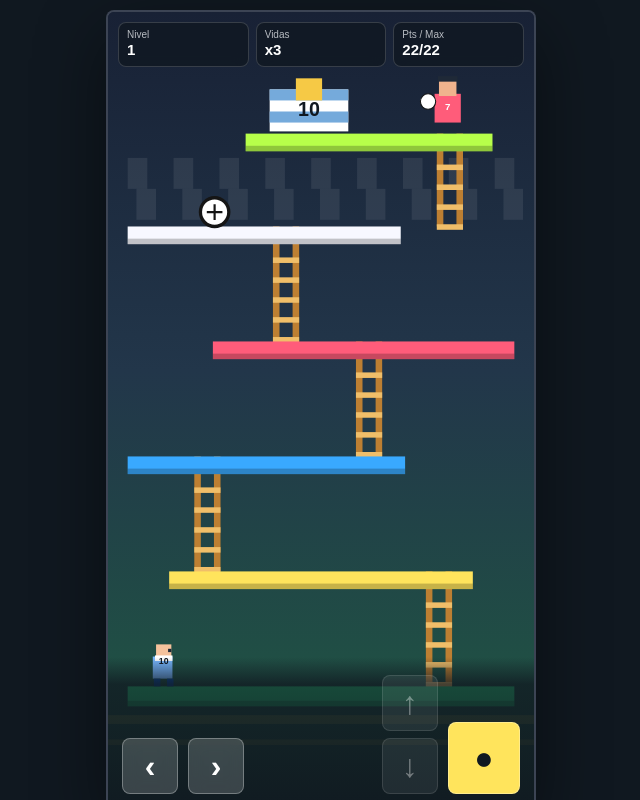
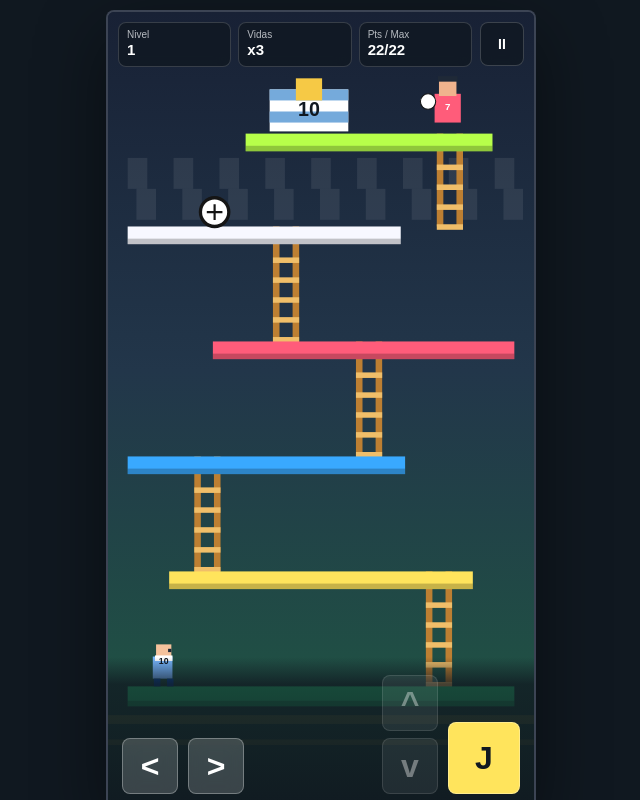
Before and after one commit to fflorioudi/DonkeyKongMessi, a Next.js app: page /donkey-messi in a window 1280 px wide. Both pictures are taken after a click on the button "Jugar". Shown: the whole page, without its empty margins (319-959 px from the left). Built offline with nearby package versions, Linux system fonts and the light colour scheme.

Commit message:
FINAL V2

```diff
--- a/app/donkey-messi/page.tsx
+++ b/app/donkey-messi/page.tsx
@@ -7,6 +7,7 @@ import type { InputManager } from "@/game/Input";
 import type { GameSnapshot } from "@/game/types";
 import { GameOver } from "@/ui/GameOver";
 import { HUD } from "@/ui/HUD";
+import { Pause } from "@/ui/Pause";
 import { TouchControls } from "@/ui/TouchControls";
 import { Victory } from "@/ui/Victory";
 import "./styles.css";
@@ -54,6 +55,8 @@ export default function DonkeyMessiPage() {
 
   const startGame = () => gameRef.current?.play();
   const restartGame = () => gameRef.current?.restart();
+  const pauseGame = () => gameRef.current?.pause();
+  const resumeGame = () => gameRef.current?.resume();
   const isPlaying = snapshot.status === "playing";
 
   return (
@@ -61,10 +64,15 @@ export default function DonkeyMessiPage() {
       <section className="phoneStage" aria-label="Donkey Kong Edicion Messi">
         <canvas ref={canvasRef} className="gameCanvas" width={390} height={720} />
         <HUD snapshot={snapshot} />
+        {(snapshot.status === "playing" || snapshot.status === "paused") && (
+          <button className="pauseButton" type="button" aria-label="Pausa" onClick={pauseGame}>
+            II
+          </button>
+        )}
 
         {snapshot.status === "menu" && (
           <div className="overlayPanel">
-            <p className="eyebrow">Mobile v1</p>
+            <p className="eyebrow">Mobile v2</p>
             <h1>Donkey Kong: Edicion Messi</h1>
             <p>{snapshot.levelName}</p>
             <button type="button" onClick={startGame}>
@@ -74,6 +82,7 @@ export default function DonkeyMessiPage() {
         )}
 
         {snapshot.status === "gameOver" && <GameOver onRestart={restartGame} />}
+        {snapshot.status === "paused" && <Pause onResume={resumeGame} onRestart={restartGame} />}
         {snapshot.status === "levelComplete" && <Victory score={snapshot.score} onRestart={restartGame} />}
 
         <TouchControls input={inputManager} canClimb={snapshot.canClimb} disabled={!isPlaying} />
--- a/app/donkey-messi/styles.css
+++ b/app/donkey-messi/styles.css
@@ -34,7 +34,7 @@
   position: absolute;
   top: max(10px, env(safe-area-inset-top));
   left: 10px;
-  right: 10px;
+  right: 62px;
   z-index: 3;
   display: grid;
   grid-template-columns: repeat(3, minmax(0, 1fr));
@@ -67,6 +67,25 @@
   line-height: 1.1;
   text-overflow: ellipsis;
   white-space: nowrap;
+}
+
+.pauseButton {
+  position: absolute;
+  top: max(10px, env(safe-area-inset-top));
+  right: 10px;
+  z-index: 4;
+  display: grid;
+  width: 44px;
+  height: 44px;
+  place-items: center;
+  border: 1px solid rgba(255, 255, 255, 0.18);
+  border-radius: 8px;
+  background: rgba(16, 24, 32, 0.78);
+  color: #ffffff;
+  font-size: 14px;
+  font-weight: 900;
+  letter-spacing: 0;
+  backdrop-filter: blur(7px);
 }
 
 .touchControls {
@@ -195,6 +214,17 @@
   font-weight: 800;
 }
 
+.overlayActions {
+  display: flex;
+  flex-wrap: wrap;
+  gap: 10px;
+}
+
+.overlayPanel .secondaryButton {
+  background: rgba(248, 251, 255, 0.16);
+  color: #ffffff;
+}
+
 @media (max-width: 360px) {
   .touchControls {
     min-height: 108px;
--- a/game/Game.ts
+++ b/game/Game.ts
@@ -95,8 +95,29 @@ export class Game {
     this.play();
   }
 
+  pause() {
+    if (this.status !== "playing") {
+      return;
+    }
+
+    this.status = "paused";
+    this.input.reset();
+    this.emitSnapshot(true);
+  }
+
+  resume() {
+    if (this.status !== "paused") {
+      return;
+    }
+
+    this.status = "playing";
+    this.input.reset();
+    this.emitSnapshot(true);
+  }
+
   private update(dt: number) {
     if (this.status !== "playing") {
+      this.input.snapshot();
       return;
     }
 
--- a/game/types.ts
+++ b/game/types.ts
@@ -1,4 +1,4 @@
-export type GameStatus = "menu" | "playing" | "levelComplete" | "gameOver";
+export type GameStatus = "menu" | "playing" | "paused" | "levelComplete" | "gameOver";
 
 export type PlayerState = "idle" | "run" | "jump" | "climb" | "hit" | "dead" | "victory";
 
--- /dev/null
+++ b/ui/Pause.tsx
@@ -0,0 +1,21 @@
+type PauseProps = {
+  onResume: () => void;
+  onRestart: () => void;
+};
+
+export function Pause({ onResume, onRestart }: PauseProps) {
+  return (
+    <div className="overlayPanel">
+      <p className="eyebrow">Pausa</p>
+      <h1>Respira y segui</h1>
+      <div className="overlayActions">
+        <button type="button" onClick={onResume}>
+          Seguir
+        </button>
+        <button type="button" className="secondaryButton" onClick={onRestart}>
+          Reiniciar
+        </button>
+      </div>
+    </div>
+  );
+}
--- a/ui/TouchControls.tsx
+++ b/ui/TouchControls.tsx
@@ -1,5 +1,5 @@
+import type { InputManager } from "@/game/Input";
 import type { Direction } from "@/game/types";
-import type { InputManager } from "@/game/Input";
 
 type TouchControlsProps = {
   input: InputManager | null;
@@ -11,13 +11,17 @@ export function TouchControls({ input, canClimb, disabled }: TouchControlsProps)
   const startMove = (direction: Direction) => {
     if (!disabled) input?.setMove(direction);
   };
+
   const stopMove = () => {
     if (!disabled) input?.setMove(0);
   };
+
   const setClimb = (direction: Direction) => {
     if (!disabled) input?.setClimb(direction);
   };
+
   const stopClimb = () => input?.setClimb(0);
+
   const jump = () => {
     if (!disabled) input?.pressJump();
   };
@@ -25,16 +29,16 @@ export function TouchControls({ input, canClimb, disabled }: TouchControlsProps)
   return (
     <div className="touchControls" aria-hidden={disabled}>
       <div className="moveCluster">
-        <TouchButton label="Izquierda" text="‹" onDown={() => startMove(-1)} onUp={stopMove} />
-        <TouchButton label="Derecha" text="›" onDown={() => startMove(1)} onUp={stopMove} />
+        <TouchButton label="Izquierda" text="<" onDown={() => startMove(-1)} onUp={stopMove} />
+        <TouchButton label="Derecha" text=">" onDown={() => startMove(1)} onUp={stopMove} />
       </div>
 
       <div className="actionCluster">
         <div className={`climbCluster ${canClimb ? "isActive" : ""}`}>
-          <TouchButton label="Subir" text="↑" onDown={() => setClimb(-1)} onUp={stopClimb} />
-          <TouchButton label="Bajar" text="↓" onDown={() => setClimb(1)} onUp={stopClimb} />
+          <TouchButton label="Subir" text="^" onDown={() => setClimb(-1)} onUp={stopClimb} />
+          <TouchButton label="Bajar" text="v" onDown={() => setClimb(1)} onUp={stopClimb} />
         </div>
-        <TouchButton label="Saltar" text="●" size="large" onDown={jump} onUp={() => input?.releaseJump()} />
+        <TouchButton label="Saltar" text="J" size="large" onDown={jump} onUp={() => input?.releaseJump()} />
       </div>
     </div>
   );
```
Also changed, not shown: 3 other files (tests, documents, lock files or other folders).
